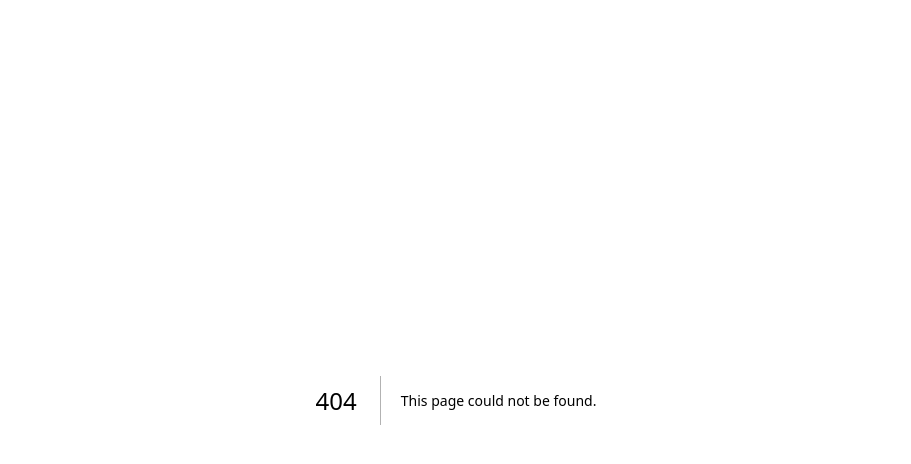
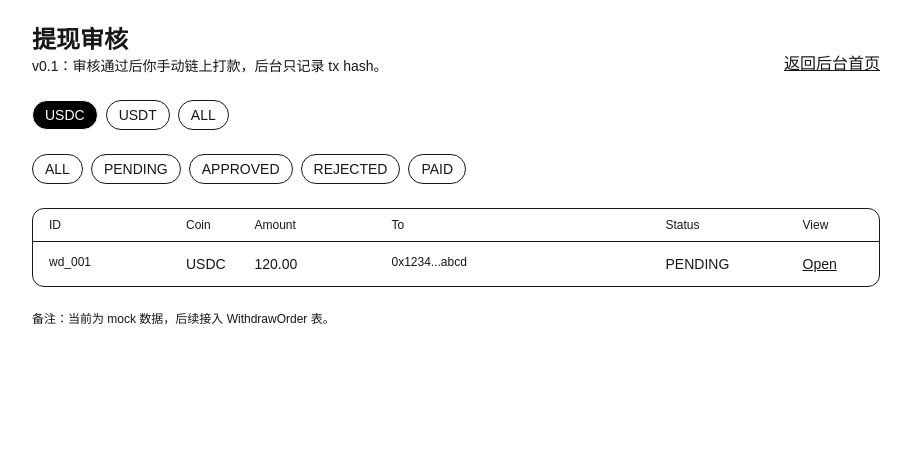
Before and after one commit to hep7597-cpu/nexus-arbi-v0.1, a Next.js app: page /admin/withdrawals in a window 1280 px wide. Before the commit this address had no page. Shown: the top 464 px of the page, without its empty margins (184-1095 px from the left). Built offline with nearby package versions, Linux system fonts and the light colour scheme.

Commit message:
feat: admin withdrawals list and detail (mock)

```diff
--- a/src/app/admin/page.tsx
+++ b/src/app/admin/page.tsx
@@ -24,7 +24,10 @@ export default async function Admin() {
       </p>
 
       <div className="rounded-xl border p-4">
-        <div className="font-medium">下一步</div>
+        <div className="font-medium">快捷入口</div>
+        <div className="mt-2"><a className="underline" href="/admin/withdrawals?coin=USDC">提现审核列表</a></div>
+
+        <div className="mt-6 font-medium">下一步</div>
         <ul className="mt-2 list-disc pl-5 text-sm text-muted-foreground space-y-1">
           <li>提现申请列表 + 审核记录（PENDING/APPROVED/REJECTED/PAID）</li>
           <li>两级权限（ADMIN/REVIEWER）</li>
--- /dev/null
+++ b/src/app/admin/withdrawals/[id]/page.tsx
@@ -0,0 +1,58 @@
+import Link from 'next/link'
+
+export default async function WithdrawalDetail({
+  params,
+}: {
+  params: Promise<{ id: string }>
+}) {
+  const { id } = await params
+
+  return (
+    <main className="mx-auto max-w-3xl p-6 space-y-6">
+      <div className="flex items-end justify-between">
+        <div>
+          <h2 className="text-2xl font-semibold">提现详情</h2>
+          <p className="text-sm text-muted-foreground font-mono">{id}</p>
+        </div>
+        <Link className="underline" href="/admin/withdrawals">
+          返回列表
+        </Link>
+      </div>
+
+      <div className="rounded-xl border p-4 space-y-2 text-sm">
+        <div className="flex justify-between"><span className="text-muted-foreground">Coin</span><span>USDC</span></div>
+        <div className="flex justify-between"><span className="text-muted-foreground">Amount</span><span>120.00</span></div>
+        <div className="flex justify-between"><span className="text-muted-foreground">To</span><span className="font-mono">0x1234...abcd</span></div>
+        <div className="flex justify-between"><span className="text-muted-foreground">Status</span><span>PENDING</span></div>
+      </div>
+
+      <div className="rounded-xl border p-4 space-y-3">
+        <div className="font-medium">审核操作（v0.1）</div>
+        <p className="text-sm text-muted-foreground">
+          审核通过后你手动链上打款，再回填 tx hash 并标记 PAID。
+        </p>
+
+        <div className="grid gap-2 sm:grid-cols-2">
+          <button className="rounded-md bg-black px-3 py-2 text-white">
+            Approve
+          </button>
+          <button className="rounded-md border px-3 py-2">Reject</button>
+        </div>
+
+        <div className="space-y-1">
+          <label className="text-sm">Paid Tx Hash（打款后填写）</label>
+          <input
+            className="w-full rounded-md border bg-transparent px-3 py-2 font-mono text-xs"
+            placeholder="0x..."
+          />
+        </div>
+
+        <button className="rounded-md border px-3 py-2">Mark as PAID</button>
+
+        <p className="text-xs text-muted-foreground">
+          备注：当前按钮为 UI 占位，后续接 API 写入 WithdrawOrder。
+        </p>
+      </div>
+    </main>
+  )
+}
--- /dev/null
+++ b/src/app/admin/withdrawals/page.tsx
@@ -0,0 +1,132 @@
+import Link from 'next/link'
+
+const mock = [
+  {
+    id: 'wd_001',
+    coin: 'USDC',
+    amount: '120.00',
+    toAddress: '0x1234...abcd',
+    status: 'PENDING',
+    createdAt: '2026-04-10 06:30',
+  },
+  {
+    id: 'wd_002',
+    coin: 'USDT',
+    amount: '500.00',
+    toAddress: '0xbeef...cafe',
+    status: 'APPROVED',
+    createdAt: '2026-04-10 06:31',
+  },
+]
+
+export default async function Withdrawals({
+  searchParams,
+}: {
+  searchParams: Promise<{ coin?: string; status?: string }>
+}) {
+  const sp = await searchParams
+  const coin = (sp.coin || 'USDC').toUpperCase()
+  const status = (sp.status || 'ALL').toUpperCase()
+
+  const rows = mock.filter(
+    (x) =>
+      (coin === 'ALL' || x.coin === coin) &&
+      (status === 'ALL' || x.status === status)
+  )
+
+  const tab = (c: string) =>
+    `?coin=${encodeURIComponent(c)}&status=${encodeURIComponent(status)}`
+
+  const st = (s: string) =>
+    `?coin=${encodeURIComponent(coin)}&status=${encodeURIComponent(s)}`
+
+  return (
+    <main className="mx-auto max-w-4xl p-6 space-y-6">
+      <div className="flex items-end justify-between gap-4">
+        <div>
+          <h2 className="text-2xl font-semibold">提现审核</h2>
+          <p className="text-sm text-muted-foreground">
+            v0.1：审核通过后你手动链上打款，后台只记录 tx hash。
+          </p>
+        </div>
+        <Link className="underline" href="/admin">
+          返回后台首页
+        </Link>
+      </div>
+
+      <div className="flex flex-wrap gap-2">
+        <Link
+          className={`rounded-full border px-3 py-1 text-sm ${
+            coin === 'USDC' ? 'bg-black text-white' : ''
+          }`}
+          href={tab('USDC')}
+        >
+          USDC
+        </Link>
+        <Link
+          className={`rounded-full border px-3 py-1 text-sm ${
+            coin === 'USDT' ? 'bg-black text-white' : ''
+          }`}
+          href={tab('USDT')}
+        >
+          USDT
+        </Link>
+        <Link
+          className={`rounded-full border px-3 py-1 text-sm ${
+            coin === 'ALL' ? 'bg-black text-white' : ''
+          }`}
+          href={tab('ALL')}
+        >
+          ALL
+        </Link>
+      </div>
+
+      <div className="flex flex-wrap gap-2">
+        {['ALL', 'PENDING', 'APPROVED', 'REJECTED', 'PAID'].map((s) => (
+          <Link
+            key={s}
+            className={`rounded-full border px-3 py-1 text-sm ${
+              status === s ? 'bg-muted' : ''
+            }`}
+            href={st(s)}
+          >
+            {s}
+          </Link>
+        ))}
+      </div>
+
+      <div className="overflow-hidden rounded-xl border">
+        <div className="grid grid-cols-12 gap-2 border-b bg-muted/40 px-4 py-2 text-xs font-medium">
+          <div className="col-span-2">ID</div>
+          <div className="col-span-1">Coin</div>
+          <div className="col-span-2">Amount</div>
+          <div className="col-span-4">To</div>
+          <div className="col-span-2">Status</div>
+          <div className="col-span-1">View</div>
+        </div>
+
+        {rows.map((r) => (
+          <div
+            key={r.id}
+            className="grid grid-cols-12 gap-2 px-4 py-3 text-sm border-b last:border-b-0"
+          >
+            <div className="col-span-2 font-mono text-xs">{r.id}</div>
+            <div className="col-span-1">{r.coin}</div>
+            <div className="col-span-2">{r.amount}</div>
+            <div className="col-span-4 font-mono text-xs">{r.toAddress}</div>
+            <div className="col-span-2">{r.status}</div>
+            <div className="col-span-1">
+              <Link className="underline" href={`/admin/withdrawals/${r.id}`}>
+                Open
+              </Link>
+            </div>
+          </div>
+        ))}
+      </div>
+
+      <p className="text-xs text-muted-foreground">
+        备注：当前为 mock 数据，后续接入 WithdrawOrder 表。
+      </p>
+    </main>
+  )
+}
```
